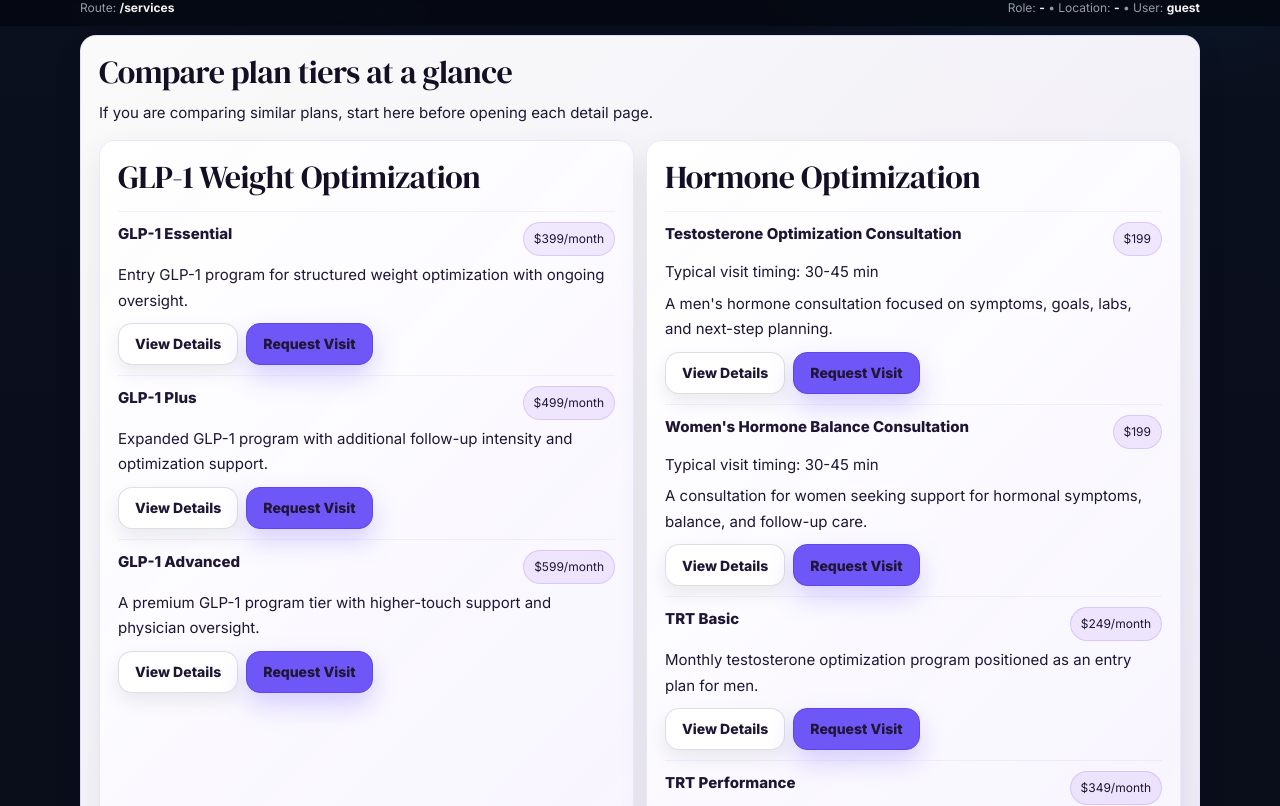
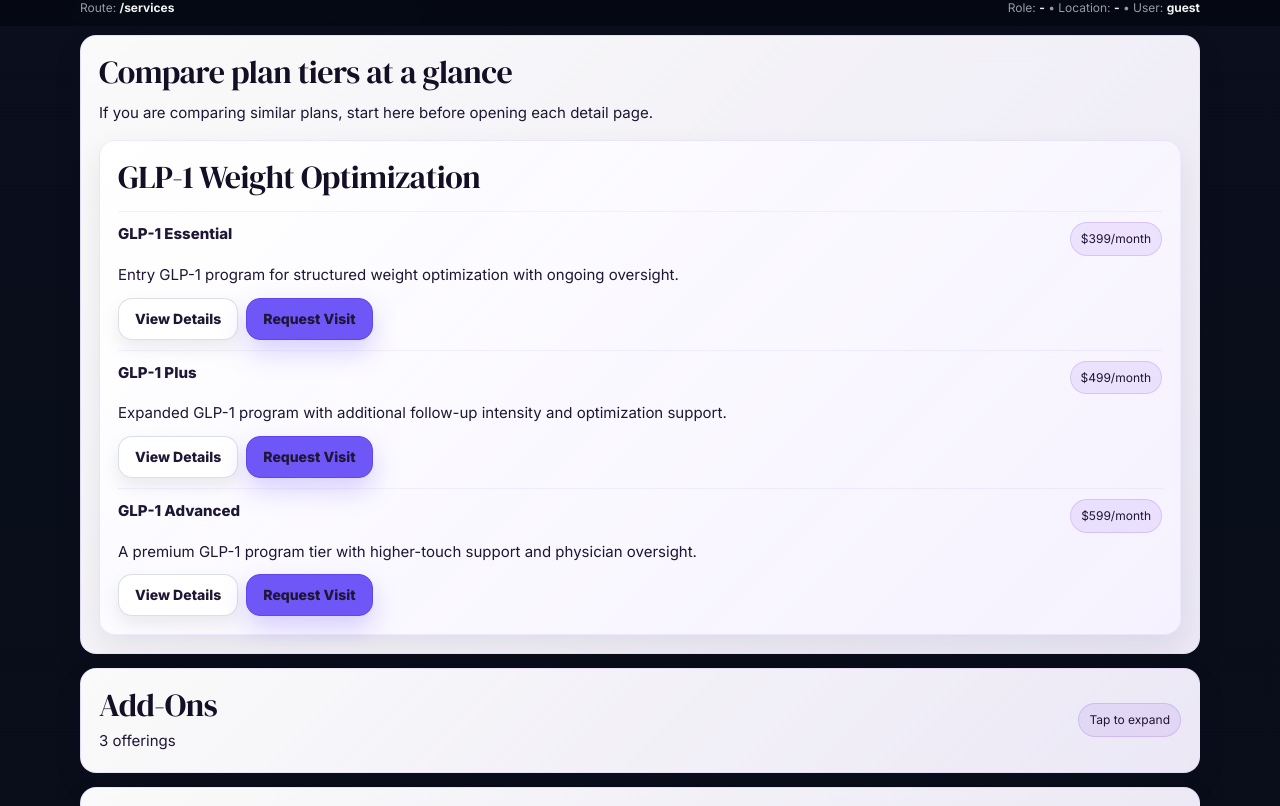
Before and after one commit to MedFlowUSA/vitality-institute-app, a React (Vite) app: page /services in a window 1280 px wide. Shown: the part 774-1580 px from the top of the page. Built offline with nearby package versions, Linux system fonts and the light colour scheme; no server answers; the database is empty.

Commit message:
feat: simplify public service presentation

```diff
--- a/src/pages/PublicLandingSimplified.tsx
+++ b/src/pages/PublicLandingSimplified.tsx
@@ -15,11 +15,11 @@ const featuredServices = [
     cta: "View Service",
   },
   {
-    title: "Hormone Optimization",
-    category: "Hormone Health",
-    summary: "Personalized hormone care for symptoms, energy, and long-term balance.",
-    to: "/services/testosterone-optimization-consultation",
-    cta: "View Service",
+    title: "Wound Review & Clinical Routing",
+    category: "Wound Care",
+    summary: "Start with guided intake when you need help deciding urgency, next steps, or the right clinical path.",
+    to: "/vital-ai",
+    cta: "Start Review",
   },
   {
     title: "IV / Advanced Therapies",
--- a/src/pages/PublicServices.tsx
+++ b/src/pages/PublicServices.tsx
@@ -34,6 +34,10 @@ function buildDetailQuery(params: URLSearchParams, slug: string) {
 function appendReturnTo(path: string, returnTo: string) {
   const joiner = path.includes("?") ? "&" : "?";
   return `${path}${joiner}returnTo=${encodeURIComponent(returnTo)}`;
+}
+
+function isPrimaryPublicOffering(slug: string) {
+  return !["trt-basic", "trt-performance", "hrt-balance-plan"].includes(slug);
 }
 
 export default function PublicServices() {
@@ -102,11 +106,13 @@ export default function PublicServices() {
   const grouped = useMemo(() => {
     const map = new Map<string, typeof PUBLIC_OFFERINGS>();
     const normalizedQuery = searchTerm.trim().toLowerCase();
-    const source = (activeCategory === "all" ? PUBLIC_OFFERINGS : PUBLIC_OFFERINGS.filter((service) => service.category === activeCategory)).filter((service) => {
-      if (!normalizedQuery) return true;
-      const haystack = [service.title, service.category, service.summary, service.price, service.overview, service.idealFor].join(" ").toLowerCase();
-      return haystack.includes(normalizedQuery);
-    });
+    const source = (activeCategory === "all" ? PUBLIC_OFFERINGS : PUBLIC_OFFERINGS.filter((service) => service.category === activeCategory))
+      .filter((service) => isPrimaryPublicOffering(service.slug))
+      .filter((service) => {
+        if (!normalizedQuery) return true;
+        const haystack = [service.title, service.category, service.summary, service.price, service.overview, service.idealFor].join(" ").toLowerCase();
+        return haystack.includes(normalizedQuery);
+      });
 
     for (const service of source) {
       const key = service.category;
@@ -127,11 +133,11 @@ export default function PublicServices() {
   }, [grouped, openGroups]);
 
   const compareGroups = useMemo(() => {
-    const supportedGroups = ["GLP-1 Weight Optimization", "Hormone Optimization"];
+    const supportedGroups = ["GLP-1 Weight Optimization"];
     return supportedGroups
       .map((category) => ({
         category,
-        services: PUBLIC_OFFERINGS.filter((service) => service.category === category),
+        services: PUBLIC_OFFERINGS.filter((service) => service.category === category && isPrimaryPublicOffering(service.slug)),
       }))
       .filter((group) => group.services.length >= 2);
   }, []);
```
